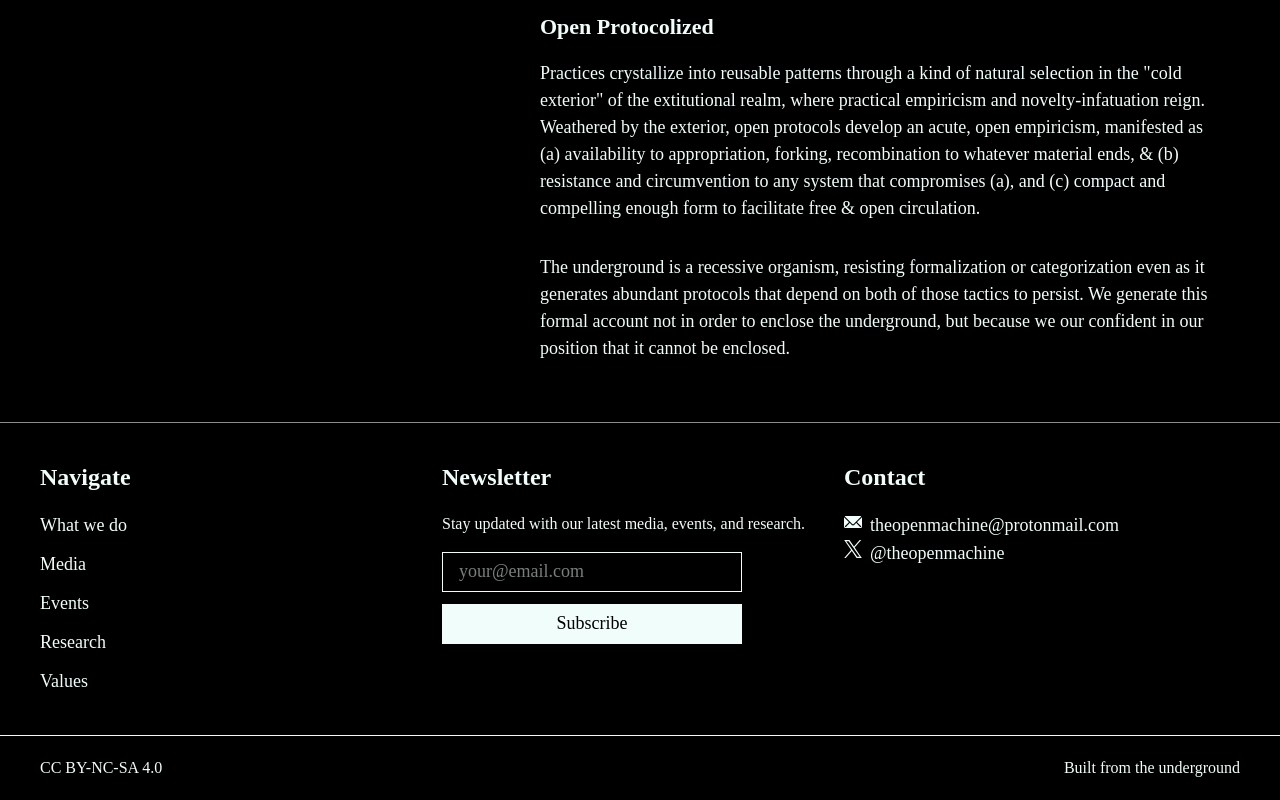
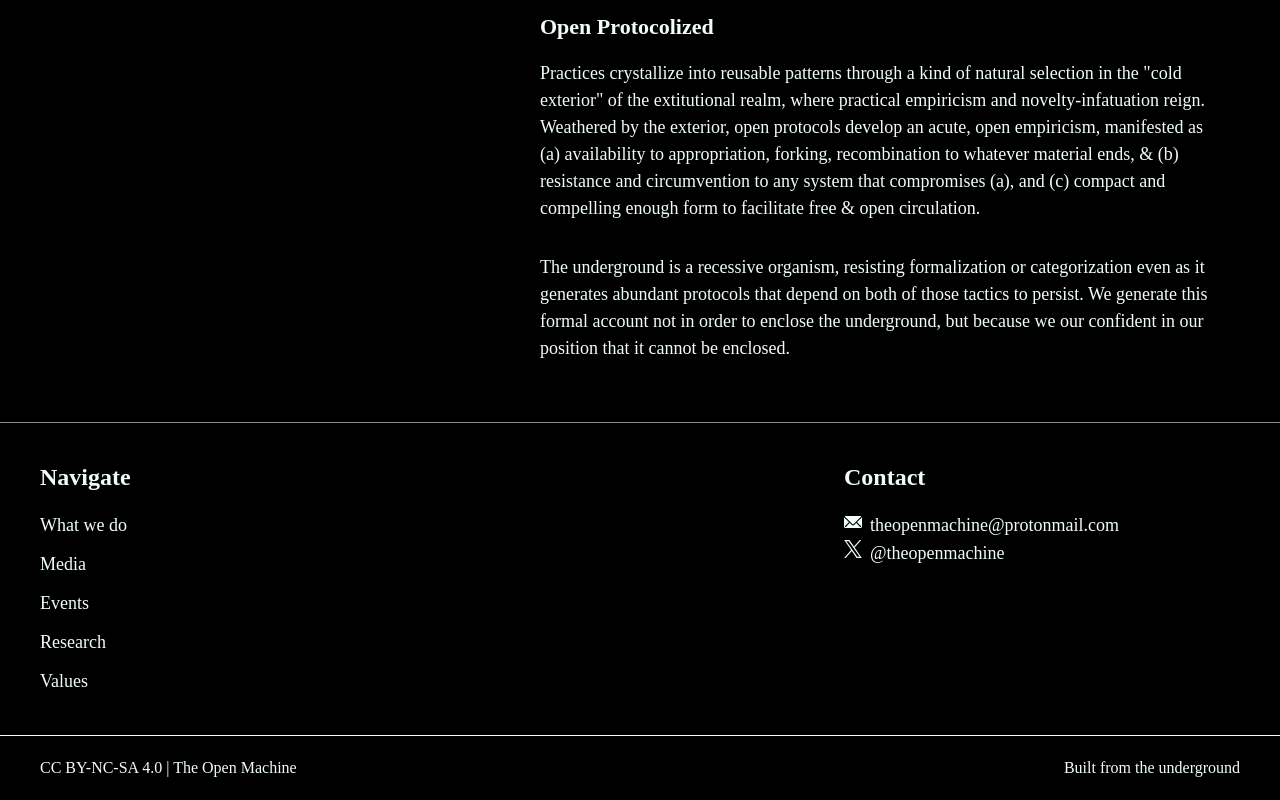
Before and after one commit to oovg/the-open-template, a Next.js app: page / in a window 1280 px wide. Shown: the part 4699-5499 px from the top of the page. Built offline with nearby package versions, Linux system fonts and the light colour scheme; a web font is replaced by a local one.

Commit message:
Update Footer.tsx

```diff
--- a/src/components/Footer.tsx
+++ b/src/components/Footer.tsx
@@ -27,7 +27,7 @@ export const Footer = () => {
     <>
     <Flex direction="row" alignItems="start" justifyContent="space-between" w="full" flexWrap="wrap" borderTop="1px solid" borderColor="midtone" py={10} px={[5, null, 10]}>
 
-    <Flex direction="column" w={['100%', null, '33%']} alignItems={['center', null, 'start']} justifyContent="space-between" mb={[8, null, 0]}>
+    <Flex direction="column" w={['100%', null, '33%']} alignItems={['start', null, 'start']} justifyContent="space-between" mb={[8, null, 0]}>
         <Heading fontSize={['xl', null, '2xl']} mb={5}>Navigate</Heading>
         <Flex
           direction="column"
@@ -68,7 +68,7 @@ export const Footer = () => {
         </Flex>
       </Flex>
 
-      <Flex direction="column" w={['100%', null, '33%']} alignItems={['center', null, 'start']} justifyContent="space-between" mb={[8, null, 0]}>
+      {/* <Flex direction="column" w={['100%', null, '33%']} alignItems={['center', null, 'start']} justifyContent="space-between" mb={[8, null, 0]}>
         <Heading fontSize={['xl', null, '2xl']} mb={5}>Newsletter</Heading>
         <Text mb={4} textAlign={['center', null, 'left']} fontSize="sm">
           Stay updated with our latest media, events, and research.
@@ -121,7 +121,7 @@ export const Footer = () => {
             )}
           </Flex>
         </Box>
-      </Flex>
+      </Flex> */}
 
       <Flex direction="column" w={['100%', null, '33%']} alignItems={['start', null, 'start']} justifyContent="space-between" mb={[8, null, 0]}>
         <Heading fontSize={['xl', null, '2xl']} mb={5}>Contact</Heading>
@@ -145,7 +145,7 @@ export const Footer = () => {
     </Flex>
 
 <Flex direction="row" alignItems="center" justifyContent="space-between" w="100%" borderTop="1px solid" borderColor="primary" py={5} px={[5, null, 10]}>
-<Text fontSize="sm">CC BY-NC-SA 4.0</Text>
+<Text fontSize="sm">CC BY-NC-SA 4.0 | The Open Machine</Text>
 <Text fontSize="sm">Built from the underground</Text>
 </Flex>
 
```
